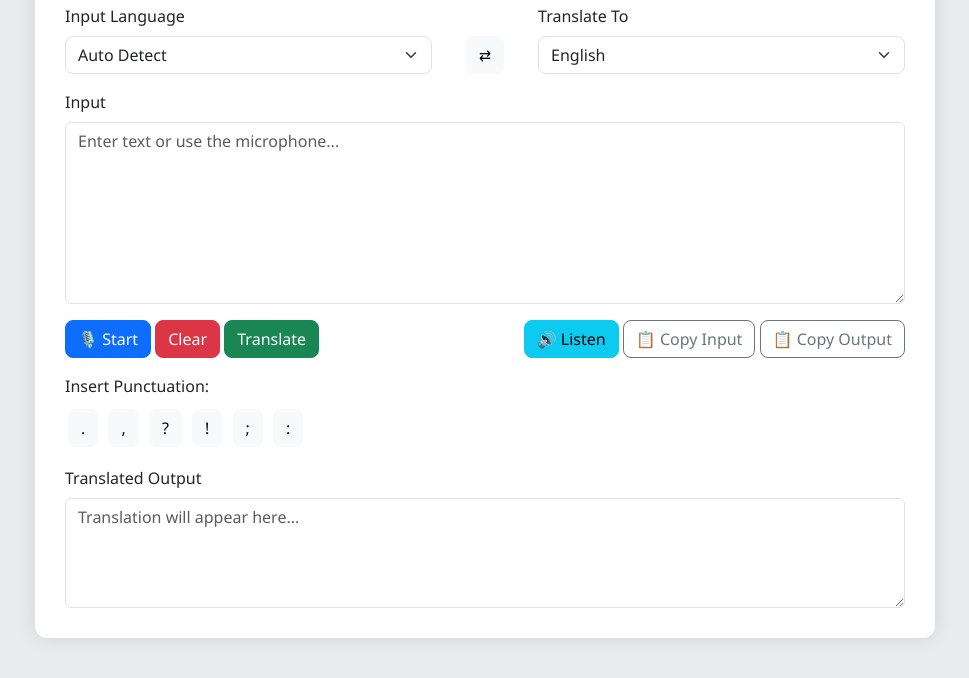
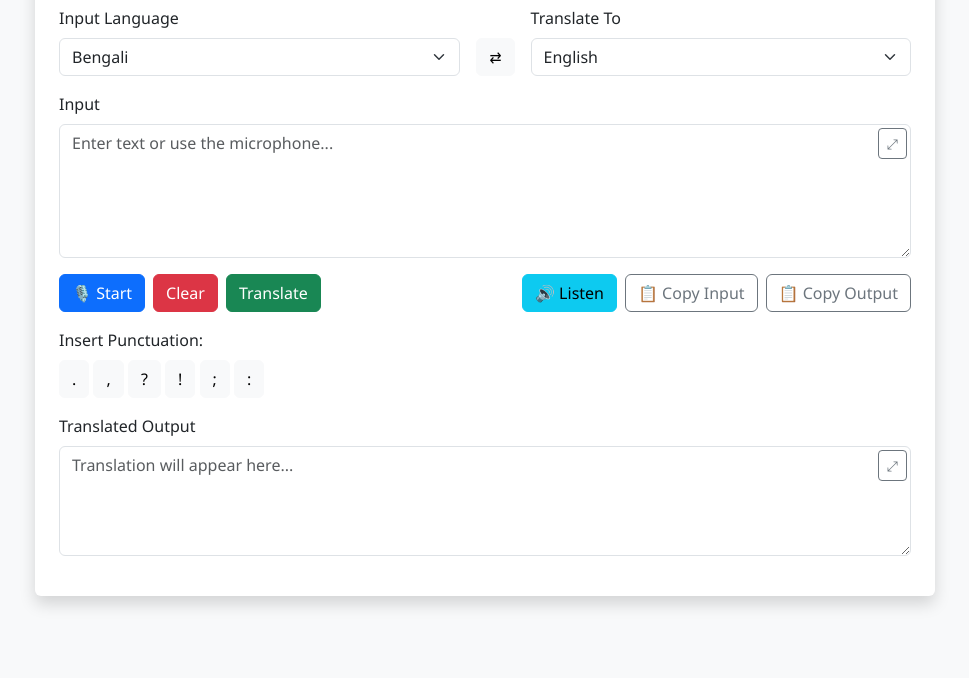
Before and after one commit to rknz/v2txt, a plain HTML site: page index.html in a window 1280 px wide. Shown: the part 128-806 px from the top of the page, without its empty margins (155-1124 px from the left). Drawn offline with nearby package versions, Linux system fonts and the light colour scheme.

Commit message:
Update index.html

```diff
--- a/index.html
+++ b/index.html
@@ -1,77 +1,49 @@
 <!DOCTYPE html>
 <html lang="en">
 <head>
-  <meta charset="UTF-8">
-  <meta name="viewport" content="width=device-width, initial-scale=1.0">
-  <title>Talk & Translate Enhanced</title>
-  <link href="https://cdn.jsdelivr.net/npm/bootstrap@5.3.0/dist/css/bootstrap.min.css" rel="stylesheet">
+  <meta charset="UTF-8" />
+  <meta name="viewport" content="width=device-width, initial-scale=1.0" />
+  <title>Talk & Translate</title>
+  <link href="https://cdn.jsdelivr.net/npm/bootstrap@5.3.0/dist/css/bootstrap.min.css" rel="stylesheet" />
   <style>
     body {
-      background-color: #e9ecef;
+      background-color: #f8f9fa;
       font-family: 'Segoe UI', Tahoma, Geneva, Verdana, sans-serif;
     }
     .app-container {
       max-width: 900px;
-      margin: 40px auto;
-      background: white;
-      border-radius: 12px;
-      box-shadow: 0 0 20px rgba(0,0,0,0.1);
-      padding: 30px;
+      margin: auto;
     }
-    h2 {
-      font-weight: bold;
+    .listening {
+      animation: glow 1s infinite alternate;
+      box-shadow: 0 0 12px 5px rgba(0, 123, 255, 0.6);
+      background-color: #007bff !important;
+      color: white;
     }
-    textarea {
-      /* This property enables vertical resizing */
+    @keyframes glow {
+      from {
+        box-shadow: 0 0 6px 2px rgba(0, 123, 255, 0.3);
+      }
+      to {
+        box-shadow: 0 0 16px 8px rgba(0, 123, 255, 0.7);
+      }
+    }
+    .expandable-text {
       resize: vertical;
     }
-    .btn, select {
-      border-radius: 8px !important;
-    }
-    .char-buttons button {
-      margin: 3px;
-      border-radius: 6px;
-    }
-    .control-panel {
-      display: flex;
-      flex-wrap: wrap;
-      justify-content: space-between;
-      gap: 10px;
-    }
-    .lang-selector {
-      display: flex;
-      align-items: center;
-      gap: 10px;
-    }
-    .lang-selector .col {
-      flex: 1;
-    }
-    #swapLangBtn {
-      padding-top: 2rem; /* Align with select boxes */
-    }
-    @media (max-width: 576px) {
-      .control-panel {
-        flex-direction: column;
-      }
-      .lang-selector {
-        flex-direction: column;
-        gap: 1rem;
-      }
-      #swapLangBtn {
-        padding-top: 0;
-        align-self: center;
-        transform: rotate(90deg);
-      }
+    .toast {
+      opacity: 1 !important;
     }
   </style>
 </head>
 <body>
-  <div class="app-container">
-    <h2 class="text-center mb-4 text-primary">🗣️ Talk & Translate</h2>
-    <div class="row mb-3 lang-selector">
-      <div class="col">
+  <div class="app-container container mt-5 p-4 bg-white rounded shadow" role="main">
+    <h2 class="text-center text-primary mb-4">🗣️ Talk & Translate</h2>
+
+    <div class="d-flex flex-column flex-md-row justify-content-between gap-3 mb-3">
+      <div class="flex-fill">
         <label for="inputLang" class="form-label">Input Language</label>
-        <select id="inputLang" class="form-select">
+        <select id="inputLang" class="form-select" aria-label="Select input language">
           <option value="auto">Auto Detect</option>
           <option value="en">English</option>
           <option value="bn">Bengali</option>
@@ -82,12 +54,14 @@
           <option value="ja">Japanese</option>
         </select>
       </div>
-      <div id="swapLangBtn" class="col-auto">
-         <button type="button" onclick="swapLanguages()" class="btn btn-light" title="Swap Languages">⇄</button>
+
+      <div class="d-flex flex-column justify-content-end">
+        <button type="button" onclick="swapLanguages()" class="btn btn-light mt-4" title="Swap Languages">⇄</button>
       </div>
-      <div class="col">
+
+      <div class="flex-fill">
         <label for="outputLang" class="form-label">Translate To</label>
-        <select id="outputLang" class="form-select">
+        <select id="outputLang" class="form-select" aria-label="Select output language">
           <option value="en">English</option>
           <option value="bn">Bengali</option>
           <option value="es">Spanish</option>
@@ -99,34 +73,107 @@
       </div>
     </div>
 
+    <div class="mb-3">
       <label for="inputText" class="form-label">Input</label>
-    <textarea id="inputText" class="form-control mb-3" rows="7" placeholder="Enter text or use the microphone..."></textarea>
+      <div class="position-relative">
+        <textarea
+          id="inputText"
+          class="form-control expandable-text"
+          rows="5"
+          aria-label="Input text area"
+          placeholder="Enter text or use the microphone..."
+        ></textarea>
+        <button
+          class="btn btn-sm btn-outline-secondary position-absolute top-0 end-0 m-1"
+          onclick="toggleFullscreen('inputText')"
+          aria-label="Toggle fullscreen for input textarea"
+          title="Toggle fullscreen"
+        >⤢</button>
+      </div>
+    </div>
 
-    <div class="control-panel mb-3">
-      <div>
-        <button type="button" onclick="startDictation()" class="btn btn-primary">🎙️ Start</button>
-        <button type="button" onclick="clearInput()" class="btn btn-danger">Clear</button>
-        <button type="button" onclick="translateText()" class="btn btn-success">Translate</button>
+    <div class="d-flex flex-wrap justify-content-between gap-2 mb-3">
+      <div class="d-flex gap-2">
+        <button
+          id="startBtn"
+          type="button"
+          onclick="startDictation()"
+          class="btn btn-primary d-flex align-items-center gap-2"
+          aria-label="Start speech input"
+        >
+          <span
+            class="spinner-border spinner-border-sm d-none"
+            id="micSpinner"
+            role="status"
+            aria-hidden="true"
+          ></span>
+          <span id="micText">🎙️ Start</span>
+        </button>
+        <button type="button" onclick="clearInput()" class="btn btn-danger" aria-label="Clear input">
+          Clear
+        </button>
+        <button
+          id="translateBtn"
+          type="button"
+          onclick="translateText()"
+          class="btn btn-success"
+          aria-label="Translate text"
+        >
+          <span class="spinner-border spinner-border-sm d-none" id="translateSpinner" role="status" aria-hidden="true"></span>
+          Translate
+        </button>
       </div>
-      <div>
-        <button type="button" onclick="speakOutput()" class="btn btn-info">🔊 Listen</button>
-        <button type="button" onclick="copyInput()" class="btn btn-outline-secondary">📋 Copy Input</button>
-        <button type="button" onclick="copyOutput()" class="btn btn-outline-secondary">📋 Copy Output</button>
+
+      <div class="d-flex gap-2">
+        <button type="button" onclick="speakOutput()" class="btn btn-info" aria-label="Listen to output">
+          🔊 Listen
+        </button>
+        <button type="button" onclick="copyInput()" class="btn btn-outline-secondary" aria-label="Copy input text">
+          📋 Copy Input
+        </button>
+        <button type="button" onclick="copyOutput()" class="btn btn-outline-secondary" aria-label="Copy output text">
+          📋 Copy Output
+        </button>
       </div>
     </div>
 
     <div class="char-buttons mb-3">
-      <label class="form-label">Insert Punctuation:</label><br/>
-      <button type="button" onclick="insertChar('.')" class="btn btn-light">.</button>
-      <button type="button" onclick="insertChar(',')" class="btn btn-light">,</button>
-      <button type="button" onclick="insertChar('?')" class="btn btn-light">?</button>
-      <button type="button" onclick="insertChar('!')" class="btn btn-light">!</button>
-      <button type="button" onclick="insertChar(';')" class="btn btn-light">;</button>
-      <button type="button" onclick="insertChar(':')" class="btn btn-light">:</button>
+      <label class="form-label">Insert Punctuation:</label><br />
+      <button type="button" onclick="insertChar('.')"
+        class="btn btn-light">.</button>
+      <button type="button" onclick="insertChar(',')"
+        class="btn btn-light">,</button>
+      <button type="button" onclick="insertChar('?')"
+        class="btn btn-light">?</button>
+      <button type="button" onclick="insertChar('!')"
+        class="btn btn-light">!</button>
+      <button type="button" onclick="insertChar(';')"
+        class="btn btn-light">;</button>
+      <button type="button" onclick="insertChar(':')"
+        class="btn btn-light">:</button>
     </div>
 
+    <div class="mb-3">
       <label for="outputText" class="form-label">Translated Output</label>
-    <textarea id="outputText" class="form-control" rows="4" placeholder="Translation will appear here..." readonly></textarea>
+      <div class="position-relative">
+        <textarea
+          id="outputText"
+          class="form-control expandable-text"
+          rows="4"
+          readonly
+          aria-label="Translated output"
+          placeholder="Translation will appear here..."
+        ></textarea>
+        <button
+          class="btn btn-sm btn-outline-secondary position-absolute top-0 end-0 m-1"
+          onclick="toggleFullscreen('outputText')"
+          aria-label="Toggle fullscreen for output textarea"
+          title="Toggle fullscreen"
+        >⤢</button>
+      </div>
+    </div>
+
+    <div id="toastContainer" class="toast-container position-fixed bottom-0 end-0 p-3"></div>
   </div>
 
   <script>
@@ -134,87 +181,180 @@
     const outputLang = document.getElementById('outputLang');
     const inputText = document.getElementById('inputText');
     const outputText = document.getElementById('outputText');
+    const micSpinner = document.getElementById('micSpinner');
+    const micText = document.getElementById('micText');
+    const startBtn = document.getElementById('startBtn');
+    const translateBtn = document.getElementById('translateBtn');
+    const translateSpinner = document.getElementById('translateSpinner');
 
+    // Load saved languages from localStorage or default to Bengali input
+    window.addEventListener('DOMContentLoaded', () => {
+      const savedInput = localStorage.getItem('inputLang');
+      const savedOutput = localStorage.getItem('outputLang');
+
+      if (savedInput && Array.from(inputLang.options).some(opt => opt.value === savedInput)) {
+        inputLang.value = savedInput;
+      } else {
+        inputLang.value = 'bn';
+      }
+
+      if (savedOutput && Array.from(outputLang.options).some(opt => opt.value === savedOutput)) {
+        outputLang.value = savedOutput;
+      }
+
+      // Save selections on change
+      inputLang.addEventListener('change', () => {
+        localStorage.setItem('inputLang', inputLang.value);
+      });
+      outputLang.addEventListener('change', () => {
+        localStorage.setItem('outputLang', outputLang.value);
+      });
+    });
+
+    // Show a toast notification
+    function showToast(message, type = 'success') {
+      const toast = document.createElement('div');
+      toast.className = `toast align-items-center text-white bg-${type} border-0 show`;
+      toast.setAttribute('role', 'alert');
+      toast.innerHTML = `
+        <div class="d-flex">
+          <div class="toast-body">${message}</div>
+          <button type="button" class="btn-close btn-close-white me-2 m-auto" data-bs-dismiss="toast" aria-label="Close"></button>
+        </div>
+      `;
+      const container = document.getElementById('toastContainer');
+      container.appendChild(toast);
+      setTimeout(() => toast.remove(), 3000);
+    }
+
+    // Start speech recognition
     function startDictation() {
       if ('webkitSpeechRecognition' in window) {
         const recognition = new webkitSpeechRecognition();
-        // Use the selected language for dictation, default to 'en-US'
-        recognition.lang = inputLang.value === 'auto' ? 'en-US' : inputLang.value;
+        recognition.lang = inputLang.value === 'auto' ? 'bn-BD' : inputLang.value;
         recognition.continuous = false;
         recognition.interimResults = false;
 
-        recognition.onstart = () => console.log('Speech recognition started');
-        recognition.onresult = function(event) {
-          inputText.value += (inputText.value ? " " : "") + event.results[0][0].transcript;
-        };
-        recognition.onerror = function(event) {
-          console.error('Speech recognition error:', event.error);
-          alert('Speech recognition error: ' + event.error);
+        recognition.onstart = () => {
+          startBtn.classList.add('listening');
+          startBtn.disabled = true;
+          micText.textContent = '🎙️ Listening...';
+          micSpinner.classList.remove('d-none');
         };
 
+        recognition.onresult = event => {
+          inputText.value += (inputText.value ? ' ' : '') + event.results[0][0].transcript;
+        };
+
+        recognition.onerror = event => {
+          alert('Speech recognition error: ' + event.error);
+          resetMic();
+        };
+
+        recognition.onend = () => resetMic();
         recognition.start();
       } else {
-        alert('Speech Recognition is not supported in this browser. Please use Google Chrome.');
+        alert('Speech Recognition is not supported in this browser.');
       }
     }
 
+    // Reset microphone button state
+    function resetMic() {
+      startBtn.classList.remove('listening');
+      startBtn.disabled = false;
+      micText.textContent = '🎙️ Start';
+      micSpinner.classList.add('d-none');
+    }
+
+    // Clear input and output textareas
     function clearInput() {
       inputText.value = '';
       outputText.value = '';
     }
 
-    // NEW FUNCTION: Swap Languages
+    // Swap input and output languages
     function swapLanguages() {
-        if (inputLang.value === 'auto') return; // Cannot swap 'auto'
-        const tempLang = inputLang.value;
+      if (inputLang.value === 'auto') return;
+      const temp = inputLang.value;
       inputLang.value = outputLang.value;
-        outputLang.value = tempLang;
+      outputLang.value = temp;
+      localStorage.setItem('inputLang', inputLang.value);
+      localStorage.setItem('outputLang', outputLang.value);
     }
 
-    // NEW FUNCTION: Text-to-Speech for Output
+    // Speak the translated output
     function speakOutput() {
-        const textToSpeak = outputText.value;
-        if (!textToSpeak.trim()) {
-            alert('There is no output text to listen to.');
+      const text = outputText.value.trim();
+      if (!text) {
+        alert('There is no output text to speak.');
         return;
       }
       if ('speechSynthesis' in window) {
-            const utterance = new SpeechSynthesisUtterance(textToSpeak);
-            utterance.lang = outputLang.value; // Set the voice to the output language
-            window.speechSynthesis.cancel(); // Cancel any previous speech
+        const utterance = new SpeechSynthesisUtterance(text);
+        utterance.lang = outputLang.value;
+        window.speechSynthesis.cancel();
         window.speechSynthesis.speak(utterance);
       } else {
         alert('Text-to-Speech is not supported in this browser.');
       }
     }
 
+    // Insert punctuation characters into input
     function insertChar(char) {
       inputText.value += char;
     }
 
+    // Copy input text to clipboard
     function copyInput() {
-      navigator.clipboard.writeText(inputText.value);
+      navigator.clipboard.writeText(inputText.value).then(() => {
+        showToast('Input copied!', 'success');
+      }).catch(() => {
+        showToast('Failed to copy input.', 'danger');
+      });
     }
 
+    // Copy output text to clipboard
     function copyOutput() {
-      navigator.clipboard.writeText(outputText.value);
+      navigator.clipboard.writeText(outputText.value).then(() => {
+        showToast('Output copied!', 'success');
+      }).catch(() => {
+        showToast('Failed to copy output.', 'danger');
+      });
     }
 
+    // Toggle fullscreen mode for textareas
+    function toggleFullscreen(id) {
+      const el = document.getElementById(id);
+      if (!document.fullscreenElement) {
+        el.requestFullscreen().catch(() => {
+          alert('Fullscreen mode is not supported by this browser.');
+        });
+      } else {
+        document.exitFullscreen();
+      }
+    }
+
+    // Perform translation via Google Translate unofficial API
     async function translateText() {
-      const text = inputText.value;
-      const source = inputLang.value;
-      const target = outputLang.value;
-      if (!text.trim()) {
-        alert("Please enter text to translate.");
+      const text = inputText.value.trim();
+      if (!text) {
+        alert('Please enter text to translate.');
         return;
       }
+      translateBtn.disabled = true;
+      translateSpinner.classList.remove('d-none');
       try {
-        const res = await fetch(`https://translate.googleapis.com/translate_a/single?client=gtx&sl=${source}&tl=${target}&dt=t&q=${encodeURIComponent(text)}`);
+        const res = await fetch(
+          `https://translate.googleapis.com/translate_a/single?client=gtx&sl=${inputLang.value}&tl=${outputLang.value}&dt=t&q=${encodeURIComponent(text)}`
+        );
         const data = await res.json();
         outputText.value = data[0].map(item => item[0]).join('');
-      } catch (error) {
-        console.error('Translation Error:', error);
-        alert('Translation failed. Please check your internet connection or try again later.');
+      } catch (err) {
+        console.error('Translation error:', err);
+        alert('Translation failed. Check your connection.');
+      } finally {
+        translateBtn.disabled = false;
+        translateSpinner.classList.add('d-none');
       }
     }
   </script>
```
Lines whose indentation alone changed are shown as unchanged.
